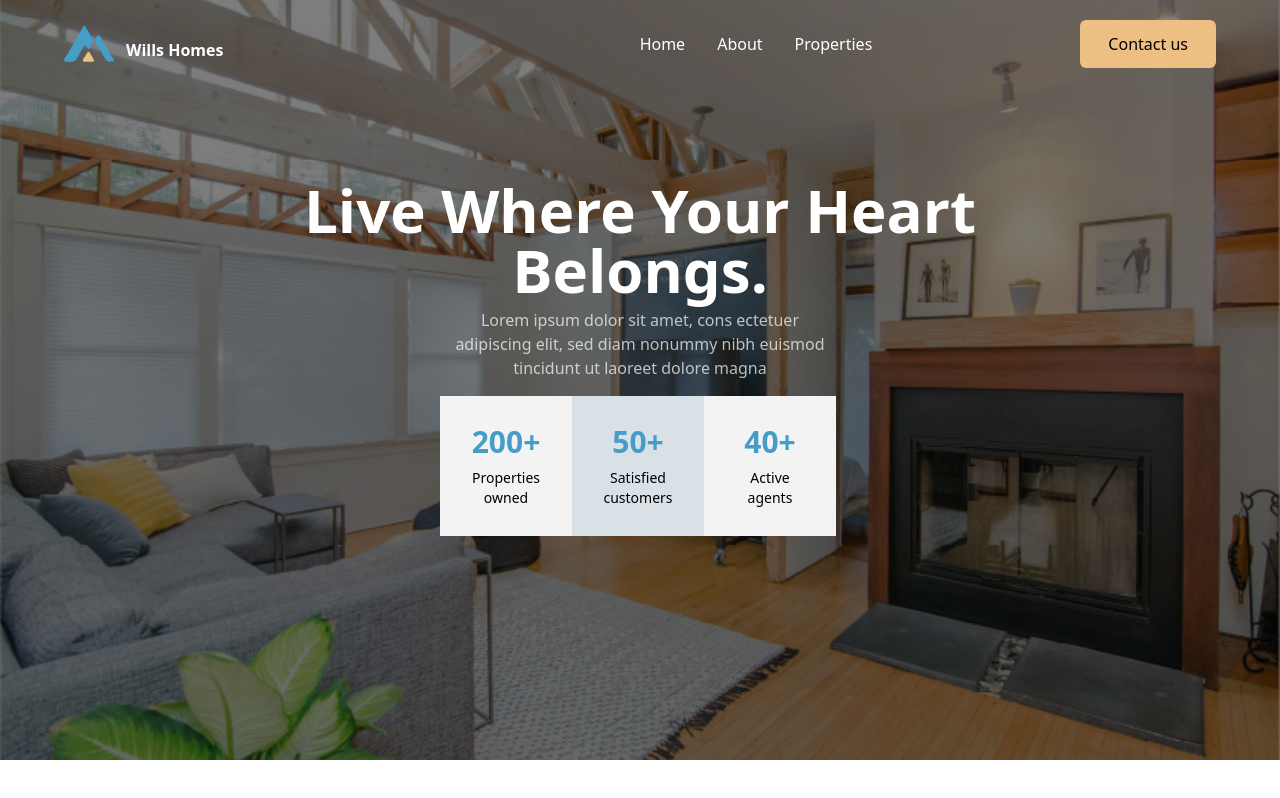
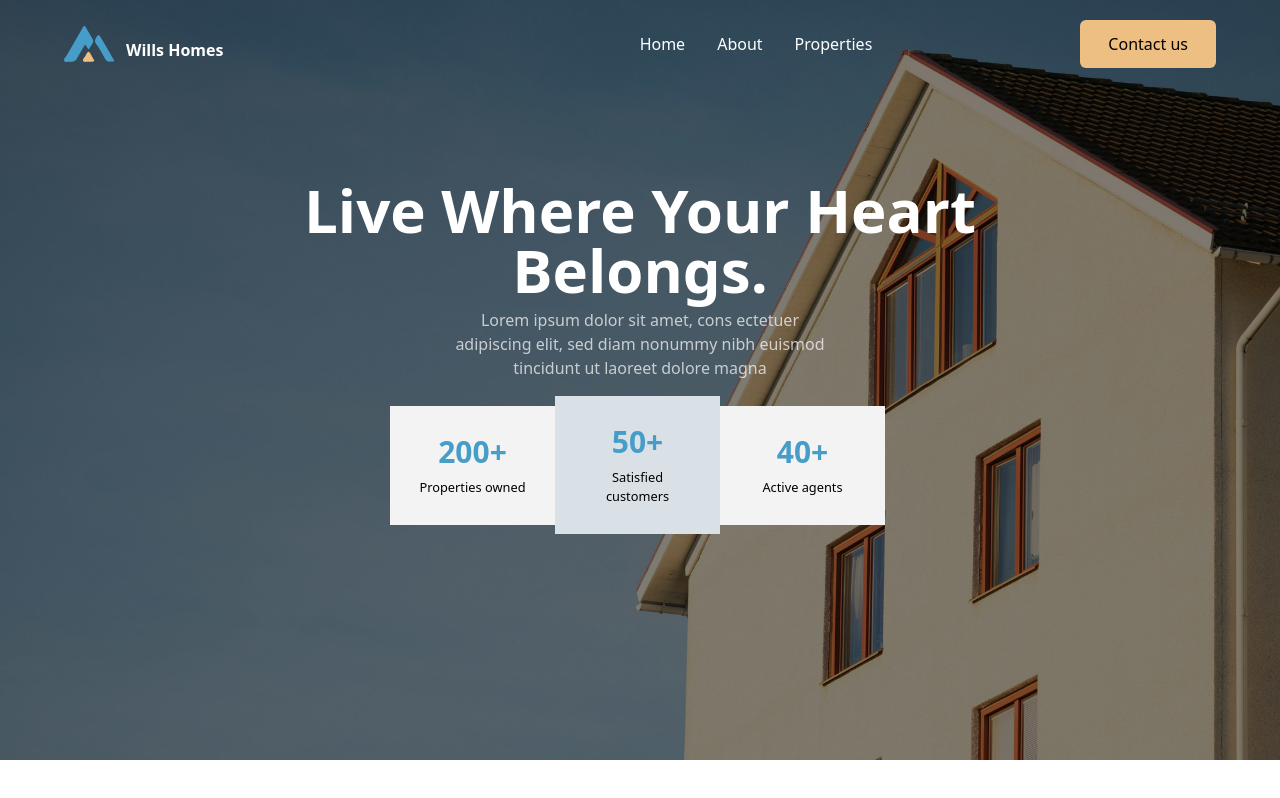
Before and after one commit to Codebee50/wills-homes, a React (Vite) app: page / in a window 1280 px wide. Built offline with nearby package versions, Linux system fonts and the light colour scheme.

Commit message:
changed hero image

```diff
--- a/src/components/Showcase.jsx
+++ b/src/components/Showcase.jsx
@@ -3,7 +3,7 @@ const Showcase = (props) => {
   return (
     <div className={`p-4 sm:p-7 odd:bg-[#F3F3F3] even:bg-[#D9E1E7] flex flex-col items-center w-[33%]`}>
         <p className="text-dark-blue font-bold text-2xl sm:text-3xl font-worksans">{props.value}</p>
-        <p className="text-black text-sm text-center mt-2 font-worksans">{props.label}</p>
+        <p className="text-black text-[0.8rem] text-center mt-2 font-worksans">{props.label}</p>
     </div>
   )
 }
--- a/src/components/ShowcaseList.jsx
+++ b/src/components/ShowcaseList.jsx
@@ -2,7 +2,7 @@ import Showcase from "./Showcase"
 
 const ShowcaseList = () => {
   return (
-    <div className="flex flex-row items-center mt-4 w-[90%] max-w-[400px]">
+    <div className="flex flex-row items-center mt-4 w-[90%] max-w-[500px]">
         <Showcase value='200+' label='Properties owned'/>
         <Showcase value='50+' label='Satisfied customers'/>
         <Showcase value='40+' label='Active agents'/>
--- a/src/sections/Hero.jsx
+++ b/src/sections/Hero.jsx
@@ -1,11 +1,12 @@
 import Nav from "../components/Nav"
 import background from '../assets/images/home-background.png'
 import ShowcaseList from "../components/ShowcaseList"
+import house from '../assets/images/house.jpg'
 
 const Hero = () => {
   return (
-    <section className="w-full h-[95vh] relative">
-        <img src={background} alt="" className="w-full h-full object-center object-cover"/>
+    <section className="w-full h-[85vh] sm:h-[95vh] relative">
+        <img src={house} alt="" className="w-full h-full object-center object-cover"/>
         <section className="w-full h-full absolute top-0 bg-bg-overlay flex flex-col items-center">
              <Nav></Nav>
 
```
Also changed, not shown: src/assets/images/house.jpg (added), src/sections/Properties.jsx (added).
